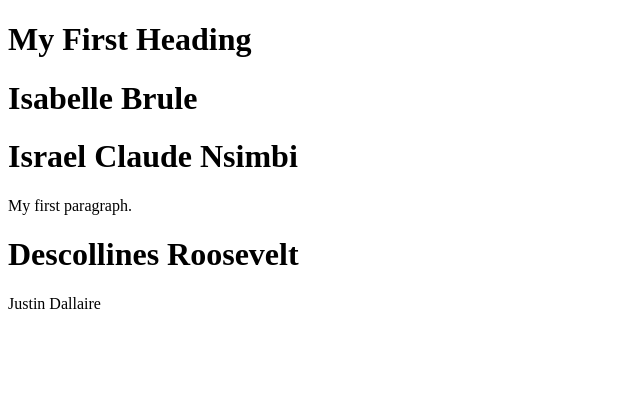
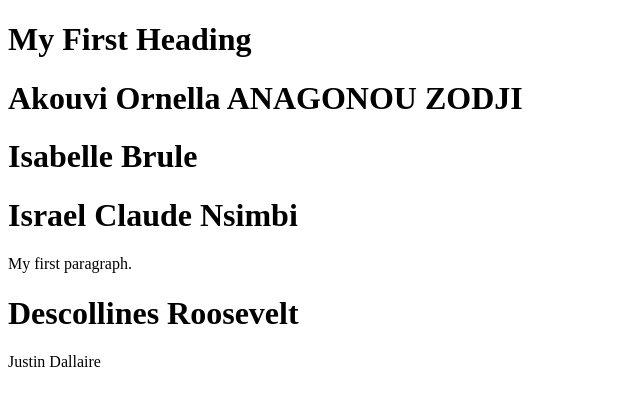
Before and after one commit to kbarat23/labo_branche, a plain HTML site: page index.html in a window 1280 px wide. Shown: the whole page, without its empty margins (0-640 px from the left). Drawn offline with Linux system fonts and the light colour scheme.

Commit message:
Add my name
J'ai ajouté mon prénom et mon nom

```diff
--- a/index.html
+++ b/index.html
@@ -3,6 +3,7 @@
 <body>
 
 <h1>My First Heading</h1>
+<h1>Akouvi Ornella ANAGONOU ZODJI</h1>
 <h1>Isabelle Brule</h1>
 <h1>Israel Claude Nsimbi</h1>
 <p>My first paragraph.</p>
```
